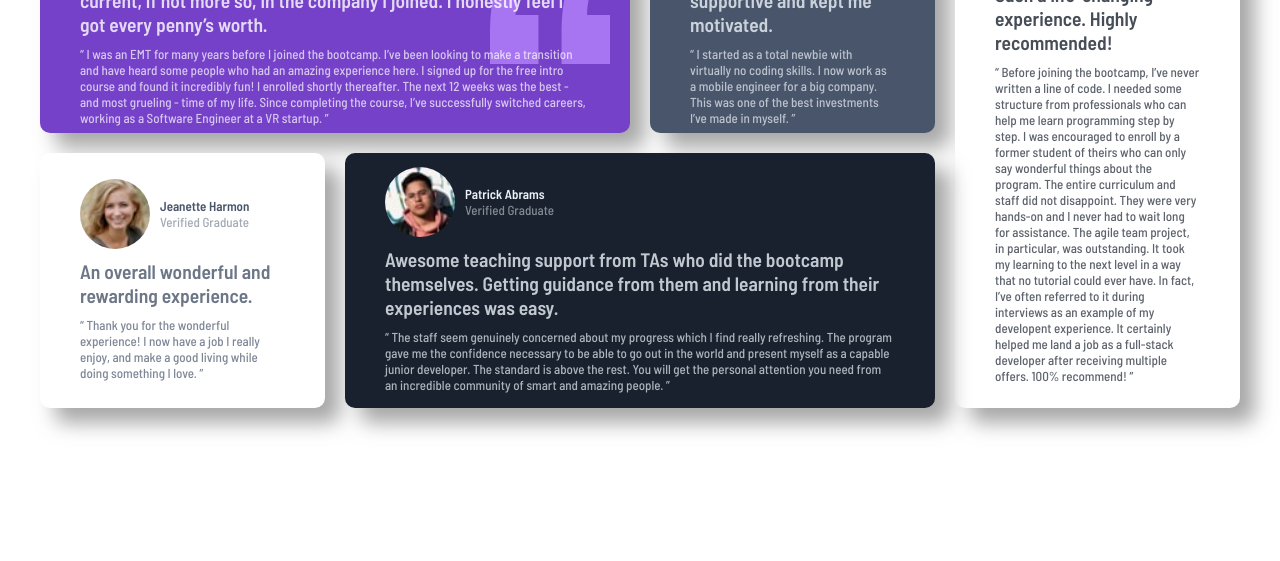
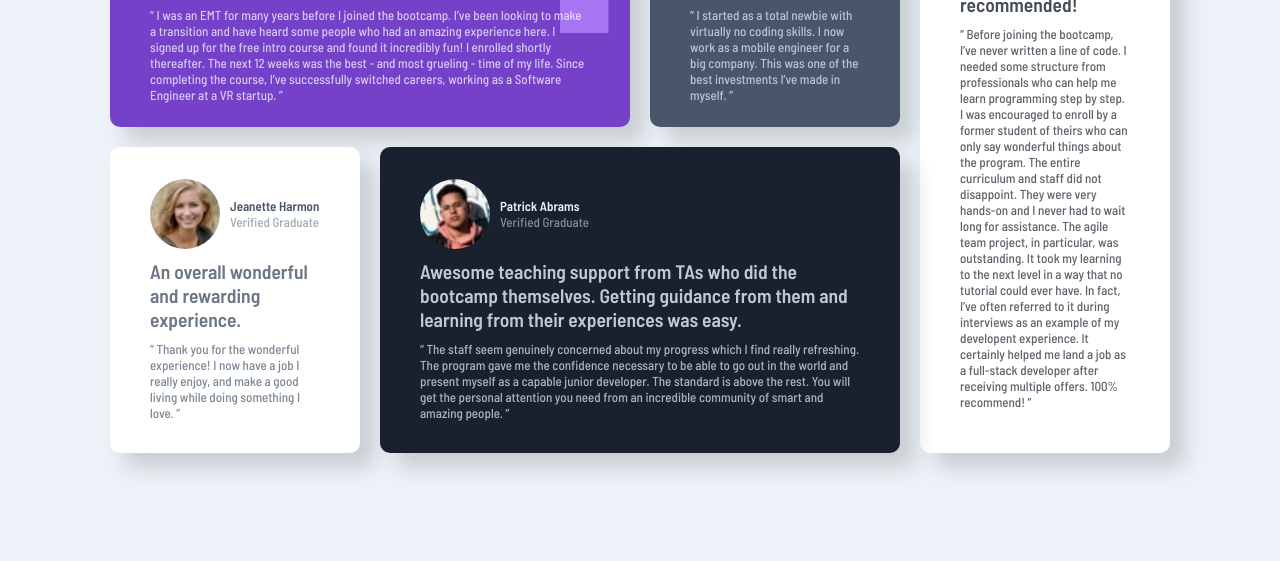
Before and after one commit to pauloAlba/testimonialsGridSection, a plain HTML site: page index.html in a window 1280 px wide. Shown: the part 239-800 px from the top of the page. Drawn offline with Linux system fonts and the light colour scheme.

Commit message:
Add files via upload

```diff
--- a/style.css
+++ b/style.css
@@ -23,6 +23,7 @@ body{
   justify-content: center;
   align-items: center;
   min-height: 100vh;
+  background-color: var(--LightGrayishGlue);
 }
 main{
   display: grid;
@@ -33,7 +34,7 @@ main{
   "art4 art5 art5 art3";
   justify-content: center;
   gap: 2rem;
-  padding: 0 7rem;
+  padding: 0 14rem;
 }
 @media (max-width: 70rem) {
 
@@ -98,11 +99,11 @@ article{
   flex-direction: column;
   justify-content: center;
   align-items: start;
-  padding: 2rem 4rem;
+  padding: 4rem;
   height: auto;
   gap: 1rem;
   border-radius: 10px;
-  box-shadow: 15px 15px 20px rgba(97, 97, 97, 0.555);;
+  box-shadow: 15px 15px 20px rgba(97, 97, 97, 0.247);;
 }
 
 article img{
```
